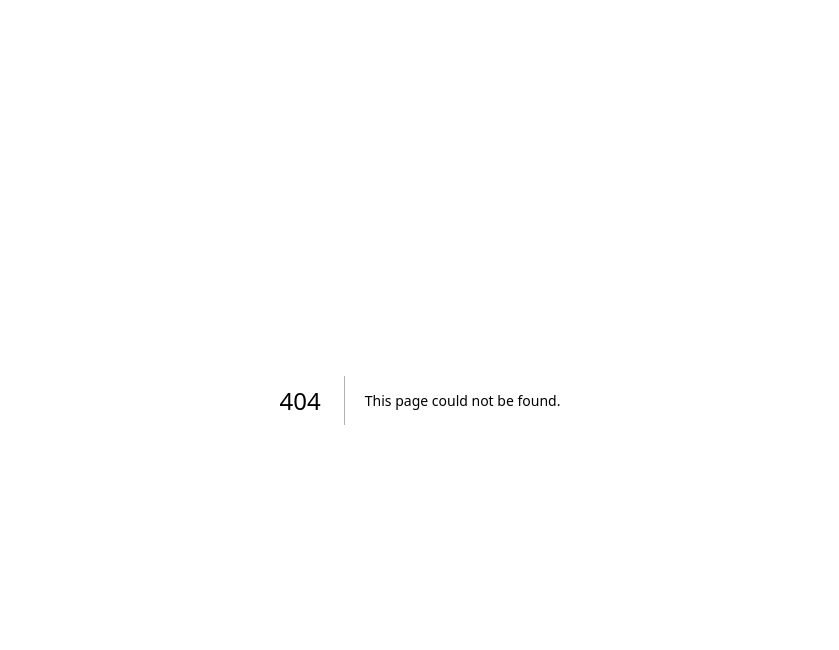
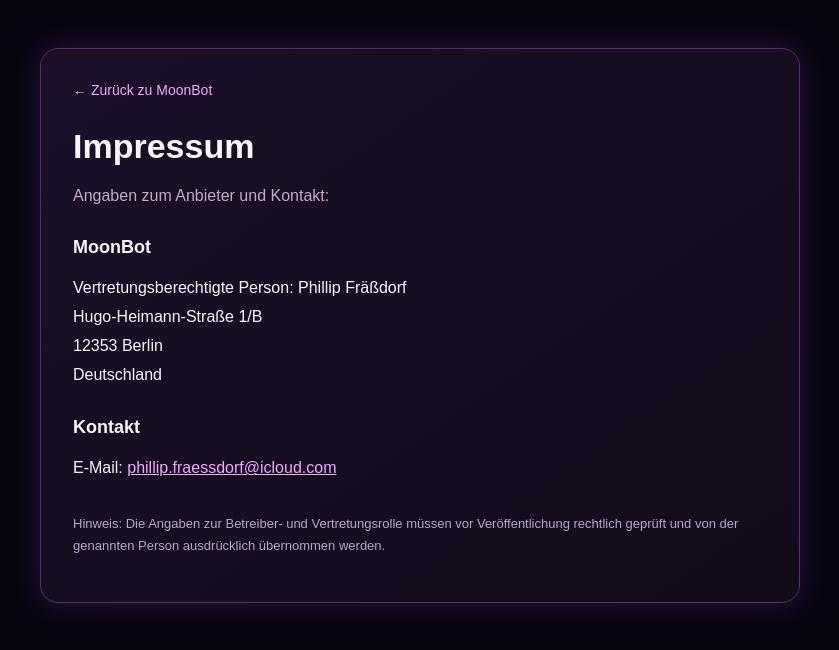
Before and after one commit to esel687/YumiiDiscordBot, a Next.js app: page /impressum in a window 1280 px wide. Before the commit this address had no page. Shown: the top 650 px of the page, without its empty margins (220-1059 px from the left). Built offline with nearby package versions, Linux system fonts and the light colour scheme.

Commit message:
Add MoonBot Impressum page

```diff
--- /dev/null
+++ b/app/impressum/page.tsx
@@ -0,0 +1,25 @@
+export default function Impressum() {
+  return (
+    <main style={{ minHeight: "100vh", background: "#080510", color: "#fbf4ff", padding: "48px 20px", fontFamily: "Arial, sans-serif" }}>
+      <article style={{ maxWidth: 760, margin: "0 auto", padding: 32, background: "linear-gradient(145deg,#1b1028,#110b1a)", border: "1px solid #543064", borderRadius: 18, boxShadow: "0 0 28px #a855f733" }}>
+        <a href="/" style={{ color: "#f0abfc", textDecoration: "none", fontSize: 14 }}>← Zurück zu MoonBot</a>
+        <h1 style={{ fontSize: 34, margin: "28px 0 12px" }}>Impressum</h1>
+        <p style={{ color: "#c5aaca", lineHeight: 1.7 }}>Angaben zum Anbieter und Kontakt:</p>
+        <h2 style={{ fontSize: 18, marginTop: 28 }}>MoonBot</h2>
+        <p style={{ lineHeight: 1.8 }}>
+          Vertretungsberechtigte Person: Phillip Fräßdorf<br />
+          Hugo-Heimann-Straße 1/B<br />
+          12353 Berlin<br />
+          Deutschland
+        </p>
+        <h2 style={{ fontSize: 18, marginTop: 28 }}>Kontakt</h2>
+        <p style={{ lineHeight: 1.8 }}>
+          E-Mail: <a href="mailto:phillip.fraessdorf@icloud.com" style={{ color: "#f0abfc" }}>phillip.fraessdorf@icloud.com</a>
+        </p>
+        <p style={{ color: "#bba6c9", fontSize: 13, lineHeight: 1.7, marginTop: 30 }}>
+          Hinweis: Die Angaben zur Betreiber- und Vertretungsrolle müssen vor Veröffentlichung rechtlich geprüft und von der genannten Person ausdrücklich übernommen werden.
+        </p>
+      </article>
+    </main>
+  );
+}
```
